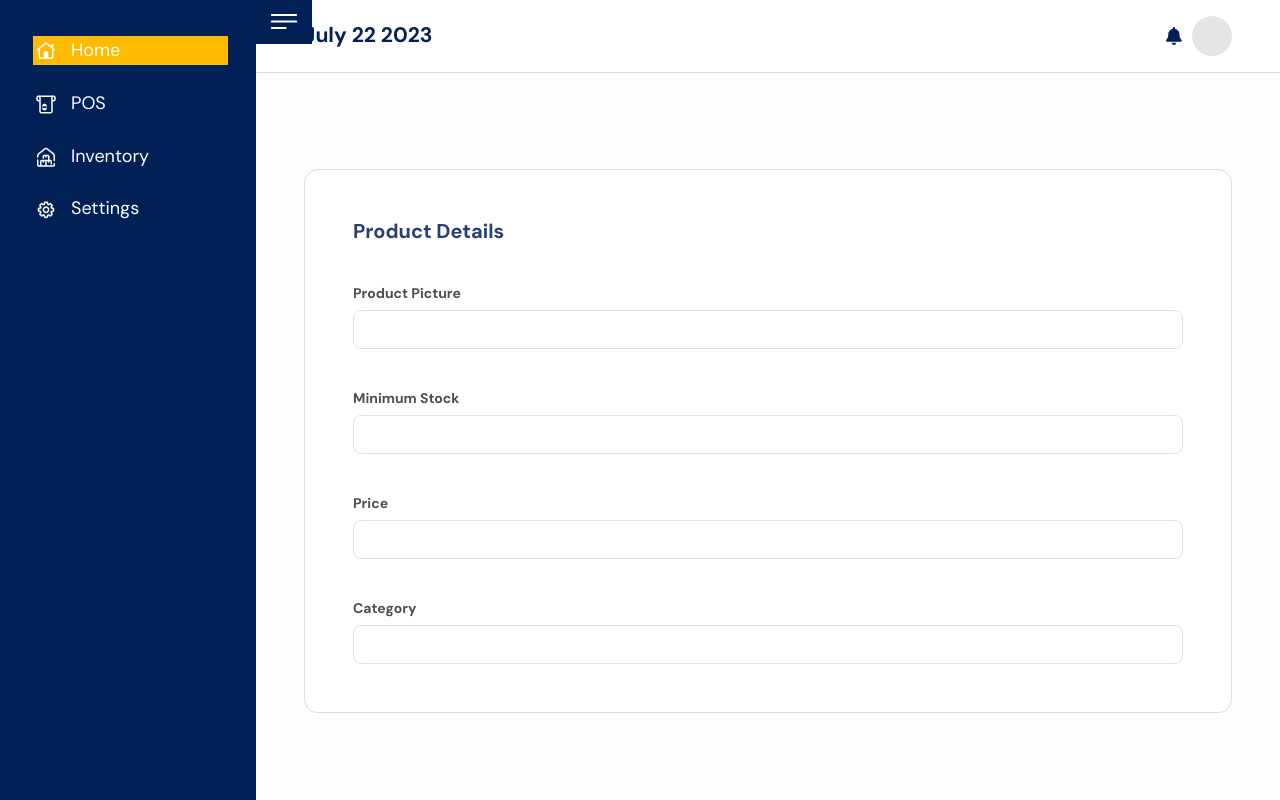
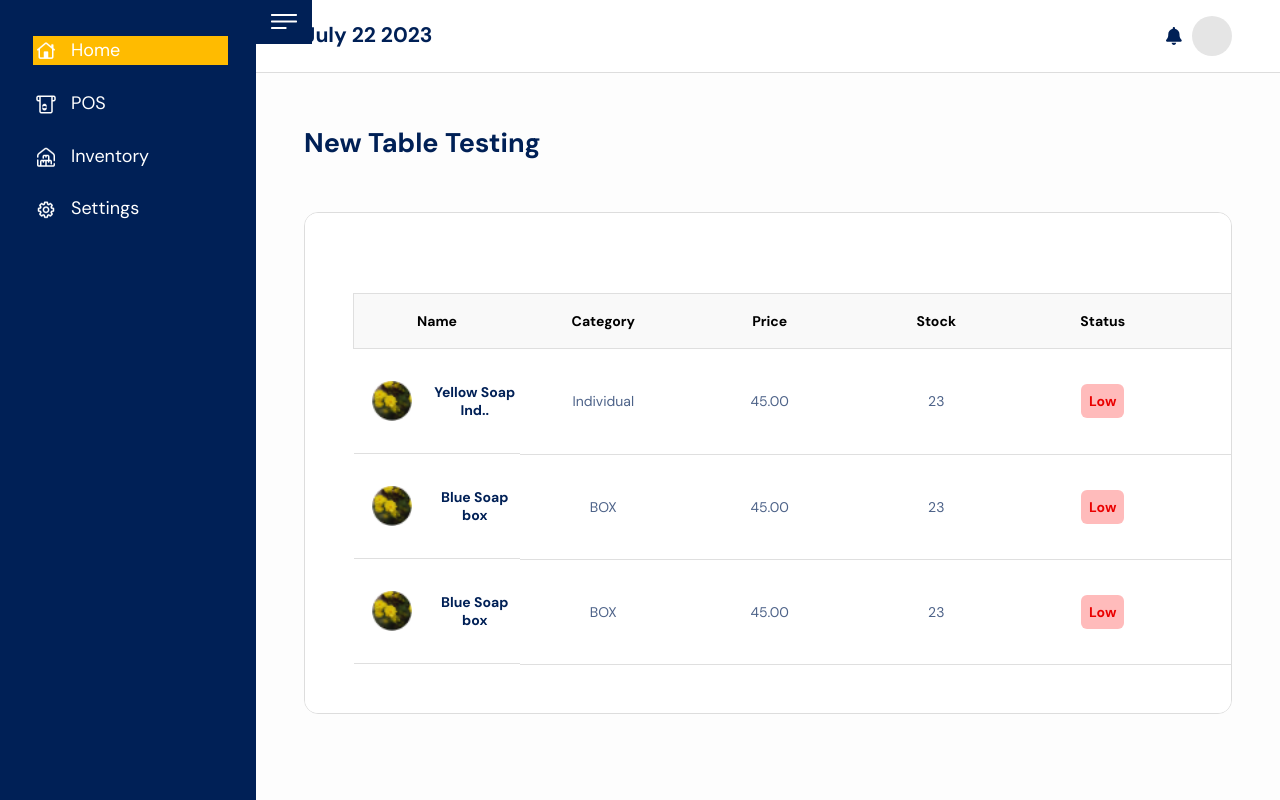
Before and after one commit to angeloeboy/soapify-frontend, a Next.js app: page /dashboard/products/newTable in a window 1280 px wide. Built offline with nearby package versions, Linux system fonts and the light colour scheme; no server answers.

Commit message:
Added way to upload image of products

```diff
--- a/src/api/products.js
+++ b/src/api/products.js
@@ -33,3 +33,18 @@ export const getProduct = async (id) => {
 		console.log(error);
 	}
 };
+
+export const addProduct = async (product) => {
+	try {
+		const response = await fetch("/api/product/create", {
+			method: "POST",
+			body: product,
+			credentials: "include",
+		});
+
+		const data = await response.json();
+		return data;
+	} catch (error) {
+		console.log(error);
+	}
+};
--- a/src/components/styled-components/StyledPanel.jsx
+++ b/src/components/styled-components/StyledPanel.jsx
@@ -9,6 +9,7 @@ const StyledPanel = styled.div`
 	border: 1px solid #ddd;
 	background: #fff;
 	min-height: 500px;
+	overflow: auto;
 	.addProductBtn {
 		margin-top: 78px;
 		font-weight: bold;
--- a/src/components/styled-components/table.jsx
+++ b/src/components/styled-components/table.jsx
@@ -2,96 +2,106 @@ import styled from "styled-components";
 
 const Table = styled.table`
 	width: 100%;
+	border: none;
+	border-collapse: collapse;
 	table-layout: fixed;
+	min-width: 1000px;
+	width: 100%;
 	margin-top: 32px;
-	border-spacing: 0;
-	border-collapse: collapse;
+`;
 
-	th {
-		text-align: center;
-		color: #cdcdcd;
+export const TableHeadings = styled.th`
+	color: #000;
 	font-size: 14px;
-		font-weight: 700;
-	}
-
-	tr:not(.tableHeadings) {
-		cursor: pointer;
-		padding: 0px 16px;
-
-		&:hover {
-			background-color: #f8f8f8;
-		}
-	}
-
-	td {
-		text-align: center;
-		color: #002056;
-		font-size: 16px;
 	font-style: normal;
 	font-weight: 700;
 	line-height: normal;
-	}
+	padding: 18px 0px;
+`;
 
-	tr td:first-child,
-	tr th:first-child {
-		text-align: left;
-		padding-left: 16px;
-	}
-	tr td:last-child,
-	tr th:last-child {
-		text-align: right;
-		padding-right: 16px;
-	}
+export const TableData = styled.td`
+	color: ${(props) => (props.bold ? "#002056" : "rgba(0, 32, 86, 0.7)")};
+	text-align: center;
+	font-size: 14px;
+	font-style: normal;
+	font-weight: ${(props) => (props.bold ? "bold" : "400")};
+	line-height: normal;
+	padding: 32px 0px;
+	border-bottom: 1px solid #dfdfdf;
+	position: relative;
 
-	.tableHeadings {
-		th {
-			padding-bottom: 20px;
-		}
-	}
-
-	td {
-		padding: 15px 0px;
-	}
-
-	.imgContainer {
+	${(props) =>
+		props.withImage &&
+		`
         display: flex;
         align-items: center;
         img {
             margin-right: 18px;
-		}
+            margin-left: 18px
         }
 
-	.actionsContainer {
-		position: relative;
-		svg {
-			margin-right: 21px;
-			cursor: pointer;
-			opacity: 0.3;
-			transition: all 0.3s ease;
-			padding: 5px;
-			border-radius: 50%;
+    `}
+`;
 
+export const TableRows = styled.tr`
+	border-radius: 4px;
+	border-radius: 4px;
+	border: ${(props) => (props.heading ? "1px solid #dfdfdf" : "none")};
+	background: ${(props) => (props.heading ? "#f9f9f9" : "transparent")};
+	cursor: ${(props) => (props.heading ? "default" : "pointer")};
+	.ellipsis {
+		width: 16px;
+		height: 16px;
+		padding: 8px;
+		border-radius: 20px;
 		&:hover {
-				opacity: 1;
-				background-color: #f7f7f7;
-			}
-		}
-
-		.actions {
-			position: absolute;
-			top: 0px;
-			right: 0px;
-			transform: translateY(calc(100% - 10px));
-			background-color: #fff;
-			padding: 10px 8px;
-			z-index: 5;
-			border: 1px solid #fdfdfd;
-			p {
-				margin: 2px 0px;
-				cursor: pointer;
-			}
+			background-color: #f9f9f9;
 		}
 	}
 `;
 
+export const ActionContainer = styled.div`
+	display: flex;
+	/* justify-content: center; */
+	/* align-items: center; */
+	flex-direction: column;
+	/* gap: 16px; */
+	cursor: pointer;
+	color: #002056;
+	font-size: 14px;
+	font-style: normal;
+	font-weight: 700;
+	border-radius: 4px;
+	border: 1px solid #dfdfdf;
+	background: #ffffff;
+	width: 100px;
+	/* height: 40px; */
+	text-align: left;
+	position: absolute;
+	left: 50%;
+	bottom: 0px;
+	transform: translate(-50%, 40%);
+	z-index: 2;
+	p {
+		padding: 8px 16px;
+		display: flex;
+		align-items: center;
+		svg {
+			margin-right: 8px;
+		}
+		&:hover {
+			background: #f9f9f9;
+		}
+	}
+`;
+
+export const Status = styled.span`
+	display: inline-block;
+	padding: 8px;
+	border-radius: 6px;
+	background-color: ${(props) => (props.bgColor ? props.bgColor : "transparent")};
+	color: ${(props) => (props.color ? props.color : "#fff")};
+	font-weight: bold;
+`;
+
 export default Table;
--- /dev/null
+++ b/src/pages/dashboard/products/newTable.jsx
@@ -0,0 +1,110 @@
+import DashboardLayout from "@/components/dashboardLayout";
+import PageTitle from "@/components/pageTitle";
+import Table, { ActionContainer, Status, TableData, TableHeadings, TableRows } from "@/components/styled-components/table";
+import StyledPanel from "@/components/styled-components/StyledPanel";
+import { faEllipsis, faPen, faTrash } from "@fortawesome/free-solid-svg-icons";
+import { FontAwesomeIcon } from "@fortawesome/react-fontawesome";
+import Image from "next/image";
+import { useState, useEffect } from "react";
+
+const NewTablePage = () => {
+	const [products, setProducts] = useState([
+		{
+			name: "Yellow Soap Ind..",
+			category: "Individual",
+			price: "45.00",
+			stock: "23",
+			status: "Low",
+		},
+		{
+			name: "Blue Soap box",
+			category: "BOX",
+			price: "45.00",
+			stock: "23",
+			status: "Low",
+		},
+		{
+			name: "Blue Soap box",
+			category: "BOX",
+			price: "45.00",
+			stock: "23",
+			status: "Low",
+		},
+	]);
+
+	const [activeActionContainer, setActiveActionContainer] = useState(-1);
+
+	const handleClickOutside = (event) => {
+		if (!event.target.closest(".action-container") && !event.target.closest(".ellipsis")) {
+			setActiveActionContainer(null);
+		}
+	};
+
+	useEffect(() => {
+		document.addEventListener("click", handleClickOutside);
+		return () => {
+			document.removeEventListener("click", handleClickOutside);
+		};
+	}, []);
+
+	return (
+		<DashboardLayout>
+			<PageTitle title="New Table Testing" />
+
+			<StyledPanel>
+				<Table>
+					<tbody>
+						<TableRows heading>
+							<TableHeadings>Name</TableHeadings>
+							<TableHeadings>Category</TableHeadings>
+							<TableHeadings>Price</TableHeadings>
+							<TableHeadings>Stock</TableHeadings>
+							<TableHeadings>Status</TableHeadings>
+							<TableHeadings>Actions</TableHeadings>
+						</TableRows>
+						{products.map((product, index) => {
+							return (
+								<TableRows key={index}>
+									<TableData bold withImage>
+										<Image src="/product_img2.png" width={40} height={40} alt={"Product image"} />
+										{product.name}
+									</TableData>
+									<TableData>{product.category}</TableData>
+									<TableData>{product.price}</TableData>
+									<TableData>{product.stock}</TableData>
+									<TableData>
+										<Status bgColor={"rgba(255, 116, 116, 0.49)"} color={"#EA0000"}>
+											{product.status}
+										</Status>
+									</TableData>
+									<TableData>
+										<FontAwesomeIcon
+											className="ellipsis"
+											icon={faEllipsis}
+											onClick={() => (activeActionContainer === index ? setActiveActionContainer(-1) : setActiveActionContainer(index))}
+										/>
+
+										{activeActionContainer === index && (
+											<ActionContainer onClick={() => setActiveActionContainer(-1)}>
+												<p>
+													{" "}
+													<FontAwesomeIcon icon={faPen} />
+													Edit
+												</p>
+												<p>
+													<FontAwesomeIcon icon={faTrash} /> Delete
+												</p>
+											</ActionContainer>
+										)}
+									</TableData>
+								</TableRows>
+							);
+						})}
+					</tbody>
+				</Table>
+			</StyledPanel>
+		</DashboardLayout>
+	);
+};
+
+export default NewTablePage;
--- a/src/pages/login.jsx
+++ b/src/pages/login.jsx
@@ -96,6 +96,7 @@ let Login = () => {
 	});
 
 	let router = useRouter();
+
 	const handleLogin = (e) => {
 		e.preventDefault();
 		setIsLoggingIn(true);
--- a/src/styles/globals.css
+++ b/src/styles/globals.css
@@ -31,3 +31,18 @@ img {
 	max-width: 100%;
 	display: block;
 }
+
+/* width */
+::-webkit-scrollbar {
+	height: 5px;
+}
+
+/* Track */
+::-webkit-scrollbar-track {
+	background: #f1f1f1;
+}
+
+/* Handle */
+::-webkit-scrollbar-thumb {
+	background: #0649bc;
+}
```
Also changed, not shown: src/pages/dashboard/products/index.jsx (+113 -31 lines). Lines whose indentation alone changed are shown as unchanged.
